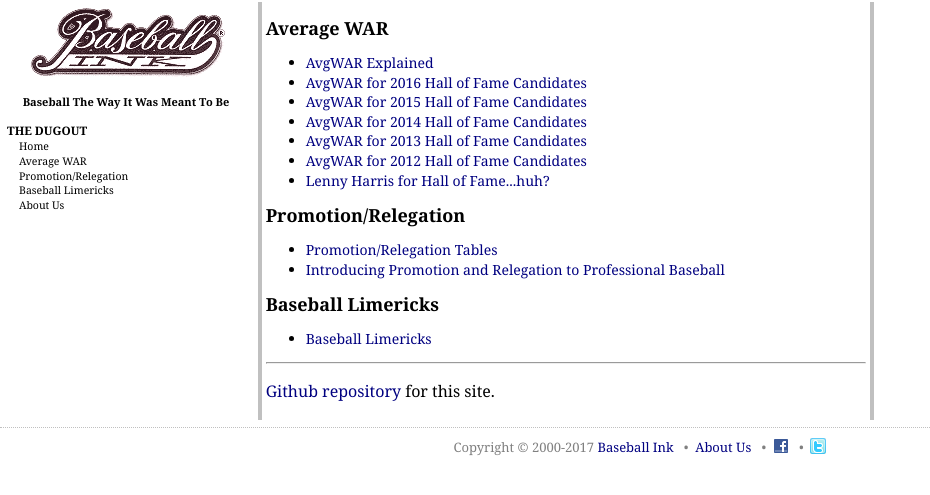
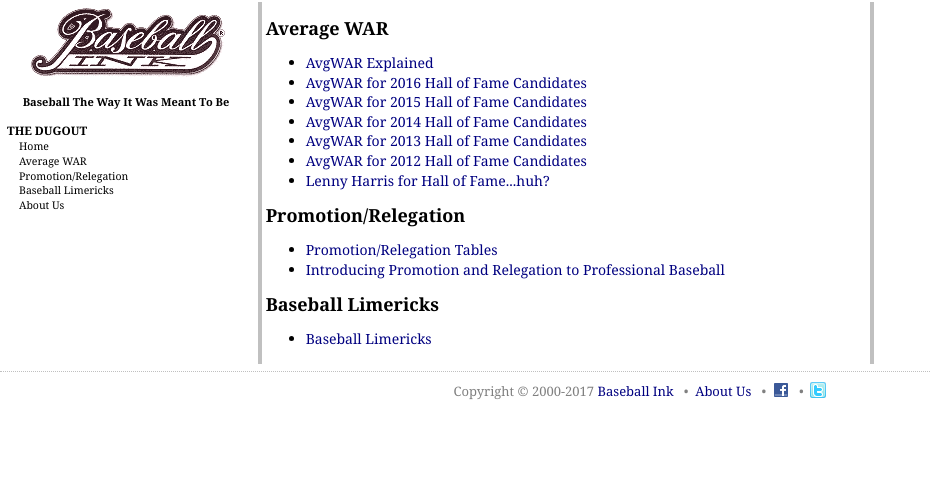
Before and after one commit to jaypalexa/baseballink, a Jekyll site: the page built from index.md, in a window 1280 px wide. Shown: the top 495 px of the page, without its empty margins (0-930 px from the left). Built offline with Jekyll 4.4.1, drawn with Linux system fonts in a browser that asks for light colours; nearby versions of some CDN libraries; library files that are not in the unit come from our copies.

Commit message:
Update index.md

```diff
--- a/index.md
+++ b/index.md
@@ -25,7 +25,3 @@ description:
 <ul>
 <li><a href="{{ site.url }}{{ site.baseurl }}/pages/baseball-limericks.html">Baseball Limericks</a></li>
 </ul>
-
----
-
-[Github repository](https://github.com/jaypalexa/baseballink) for this site.
```
